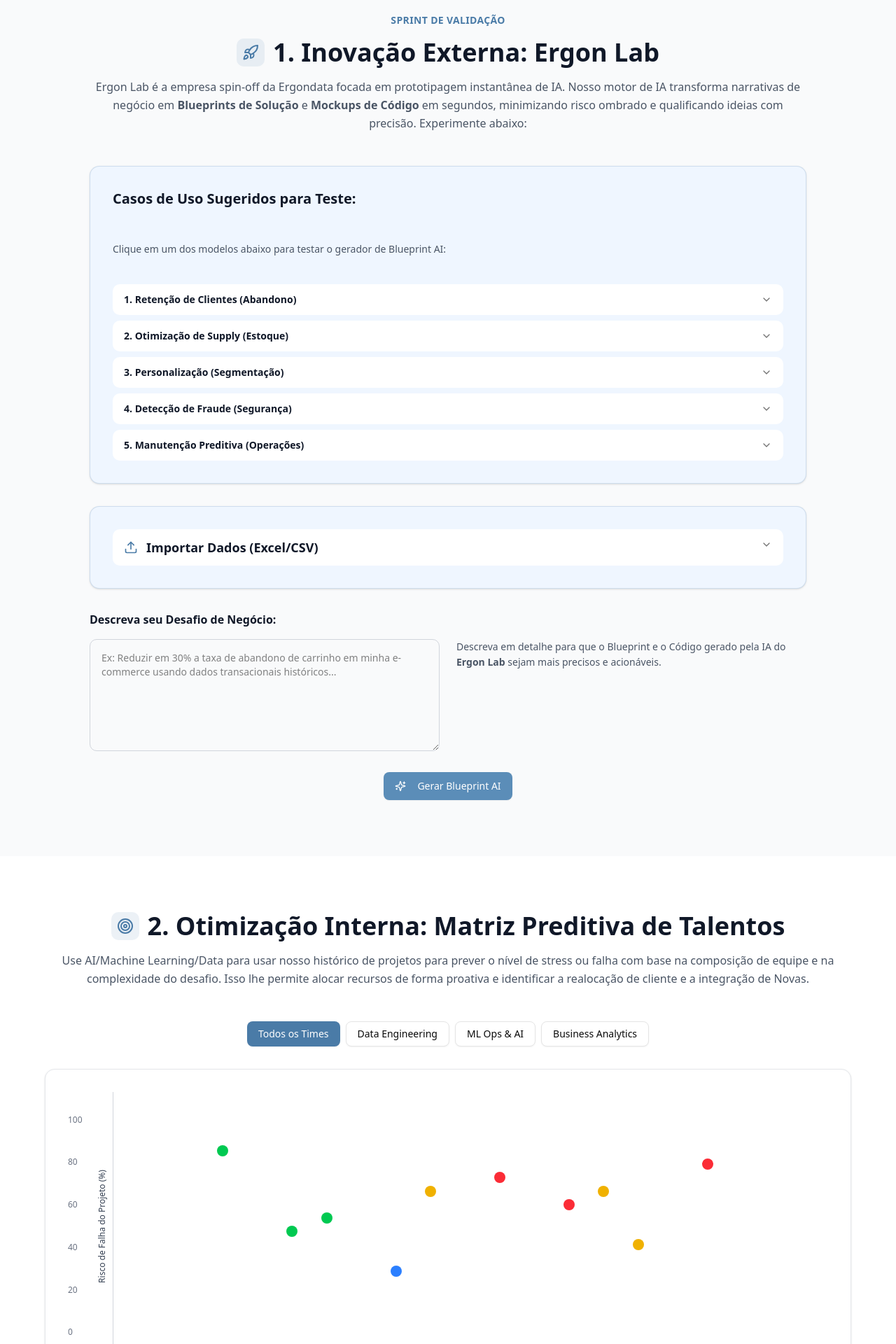
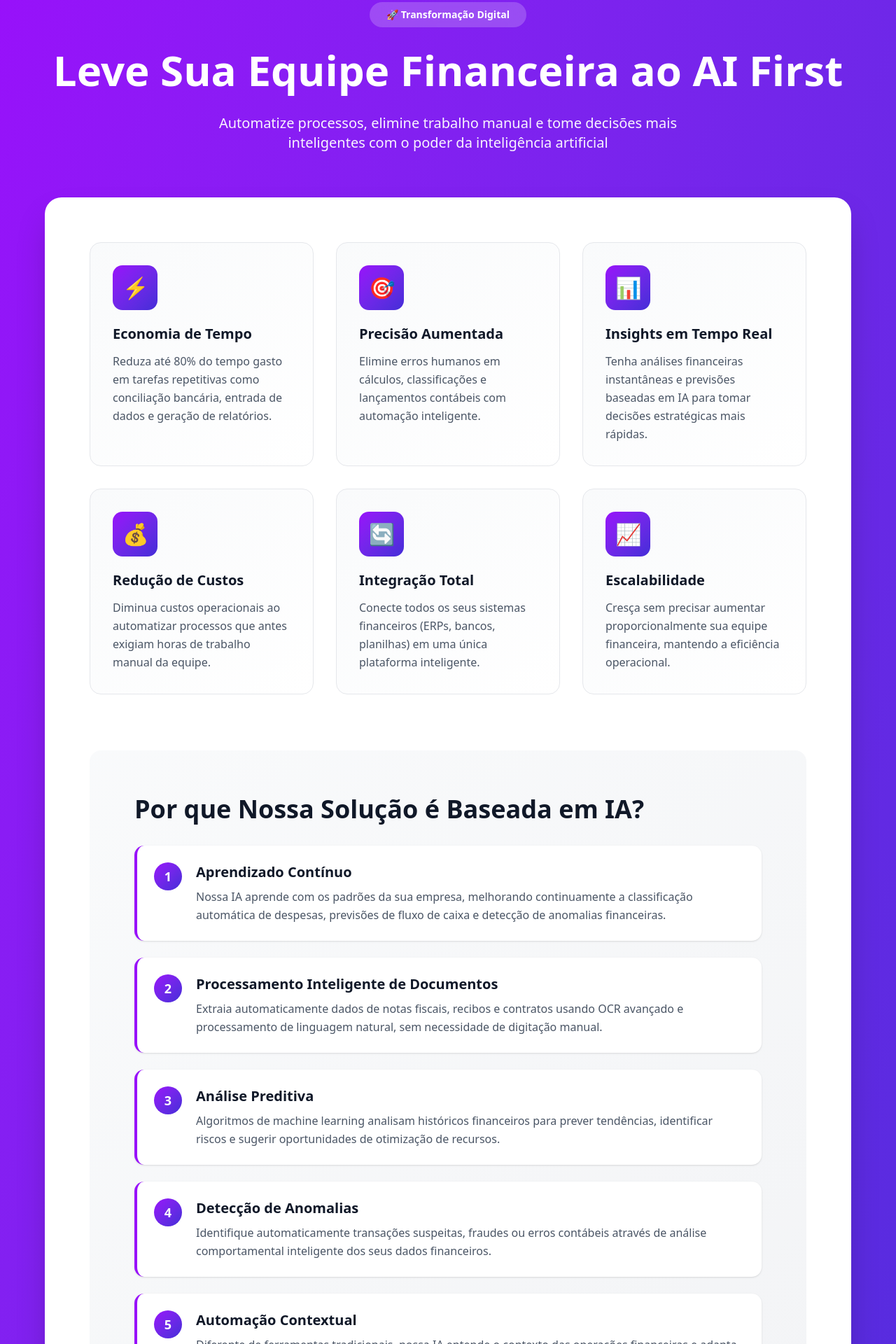
Before and after one commit to ivossos/assignment-app, a Next.js app in the folder Downloads/ergondata-site/: page / in a window 1280 px wide. Shown: the part 880-2800 px from the top of the page at 70% size. Built offline with nearby package versions, Linux system fonts and the light colour scheme.

Commit message:
Add AI First section to homepage
- Convert HTML landing page to React component
- Add benefits grid (6 cards)
- Add Why AI section with 5 reasons
- Add automation examples (8 items)
- Integrate after hero section
- Full responsive design with Tailwind CSS

```diff
--- a/Downloads/ergondata-site/app/page.tsx
+++ b/Downloads/ergondata-site/app/page.tsx
@@ -12,6 +12,7 @@ import { cn } from "@/lib/utils"
 import { PricingSection } from "@/components/pricing-section"
 import { AIDemoSection } from "@/components/ai-demo-section"
 import { DataAnalysisDashboard } from "@/components/data-analysis-dashboard"
+import { AIFirstSection } from "@/components/ai-first-section"
 
 export default function Home() {
   const [activeTab, setActiveTab] = useState("todos")
@@ -390,6 +391,9 @@ export default function Home() {
         <div className="absolute bottom-20 right-10 w-80 h-80 bg-pink-400/40 rounded-full blur-3xl animate-float animation-delay-2000" />
         <div className="absolute top-1/2 left-1/2 w-72 h-72 bg-cyan-400/40 rounded-full blur-3xl animate-float animation-delay-4000" />
       </section>
+
+      {/* AI First Section */}
+      <AIFirstSection />
 
       <section id="ergon-lab" className="bg-gray-50 px-6 py-20">
         <div className="container mx-auto max-w-5xl">
--- /dev/null
+++ b/Downloads/ergondata-site/components/ai-first-section.tsx
@@ -0,0 +1,171 @@
+export function AIFirstSection() {
+  return (
+    <section className="bg-gradient-to-br from-purple-600 to-indigo-700 px-6 py-16">
+      <div className="container mx-auto max-w-6xl">
+        {/* Hero */}
+        <div className="mb-16 text-center">
+          <div className="mb-6 inline-block rounded-full bg-white/20 px-6 py-2 text-sm font-semibold text-white backdrop-blur-md">
+            🚀 Transformação Digital
+          </div>
+          <h1 className="mb-6 text-4xl font-extrabold leading-tight text-white md:text-5xl lg:text-6xl">
+            Leve Sua Equipe Financeira ao AI First
+          </h1>
+          <p className="mx-auto max-w-3xl text-xl font-light text-white/95">
+            Automatize processos, elimine trabalho manual e tome decisões mais inteligentes com o poder da inteligência artificial
+          </p>
+        </div>
+      </div>
+
+      {/* Content Container */}
+      <div className="container mx-auto max-w-6xl rounded-3xl bg-white p-8 shadow-2xl md:p-16">
+        {/* Benefits Grid */}
+        <div className="mb-20 grid gap-8 md:grid-cols-2 lg:grid-cols-3">
+          <BenefitCard icon="⚡" title="Economia de Tempo">
+            Reduza até 80% do tempo gasto em tarefas repetitivas como conciliação bancária, entrada de dados e geração de relatórios.
+          </BenefitCard>
+
+          <BenefitCard icon="🎯" title="Precisão Aumentada">
+            Elimine erros humanos em cálculos, classificações e lançamentos contábeis com automação inteligente.
+          </BenefitCard>
+
+          <BenefitCard icon="📊" title="Insights em Tempo Real">
+            Tenha análises financeiras instantâneas e previsões baseadas em IA para tomar decisões estratégicas mais rápidas.
+          </BenefitCard>
+
+          <BenefitCard icon="💰" title="Redução de Custos">
+            Diminua custos operacionais ao automatizar processos que antes exigiam horas de trabalho manual da equipe.
+          </BenefitCard>
+
+          <BenefitCard icon="🔄" title="Integração Total">
+            Conecte todos os seus sistemas financeiros (ERPs, bancos, planilhas) em uma única plataforma inteligente.
+          </BenefitCard>
+
+          <BenefitCard icon="📈" title="Escalabilidade">
+            Cresça sem precisar aumentar proporcionalmente sua equipe financeira, mantendo a eficiência operacional.
+          </BenefitCard>
+        </div>
+
+        {/* Why AI Section */}
+        <div className="mb-16 rounded-2xl bg-gradient-to-br from-gray-50 to-gray-100 p-10 md:p-16">
+          <h2 className="mb-8 text-3xl font-bold text-gray-900 md:text-4xl">
+            Por que Nossa Solução é Baseada em IA?
+          </h2>
+
+          <div className="space-y-6">
+            <ReasonItem number="1" title="Aprendizado Contínuo">
+              Nossa IA aprende com os padrões da sua empresa, melhorando continuamente a classificação automática de despesas, previsões de fluxo de caixa e detecção de anomalias financeiras.
+            </ReasonItem>
+
+            <ReasonItem number="2" title="Processamento Inteligente de Documentos">
+              Extraia automaticamente dados de notas fiscais, recibos e contratos usando OCR avançado e processamento de linguagem natural, sem necessidade de digitação manual.
+            </ReasonItem>
+
+            <ReasonItem number="3" title="Análise Preditiva">
+              Algoritmos de machine learning analisam históricos financeiros para prever tendências, identificar riscos e sugerir oportunidades de otimização de recursos.
+            </ReasonItem>
+
+            <ReasonItem number="4" title="Detecção de Anomalias">
+              Identifique automaticamente transações suspeitas, fraudes ou erros contábeis através de análise comportamental inteligente dos seus dados financeiros.
+            </ReasonItem>
+
+            <ReasonItem number="5" title="Automação Contextual">
+              Diferente de ferramentas tradicionais, nossa IA entende o contexto das operações financeiras e adapta as automações às necessidades específicas do seu negócio.
+            </ReasonItem>
+          </div>
+        </div>
+
+        {/* Automation Examples */}
+        <div className="rounded-2xl border-2 border-gray-200 bg-white p-10 md:p-16">
+          <h2 className="mb-4 text-center text-3xl font-bold text-gray-900 md:text-4xl">
+            Automações Financeiras Inteligentes
+          </h2>
+          <p className="mb-10 text-center text-lg text-gray-600">
+            Como ferramentas tipo Zapier, mas especializadas para finanças com IA
+          </p>
+
+          <div className="space-y-5">
+            <AutomationItem icon="🏦" title="Conciliação Bancária Automática">
+              Conecte suas contas bancárias e reconcilie automaticamente transações com lançamentos contábeis
+            </AutomationItem>
+
+            <AutomationItem icon="📧" title="Processamento de Notas Fiscais">
+              Extraia dados de NFs recebidas por email e registre automaticamente no sistema financeiro
+            </AutomationItem>
+
+            <AutomationItem icon="💳" title="Gestão de Despesas Corporativas">
+              Classifique e aprove automaticamente despesas com base em políticas da empresa
+            </AutomationItem>
+
+            <AutomationItem icon="📊" title="Relatórios Financeiros Inteligentes">
+              Gere DREs, balanços e relatórios gerenciais automaticamente com análises e insights por IA
+            </AutomationItem>
+
+            <AutomationItem icon="⏰" title="Alertas Proativos">
+              Receba notificações inteligentes sobre vencimentos, fluxo de caixa crítico e oportunidades financeiras
+            </AutomationItem>
+
+            <AutomationItem icon="🔗" title="Integração com ERPs e Sistemas">
+              Sincronize dados entre múltiplos sistemas (SAP, TOTVS, Omie) sem programação
+            </AutomationItem>
+
+            <AutomationItem icon="💹" title="Previsão de Fluxo de Caixa">
+              IA analisa padrões históricos e gera projeções precisas de entradas e saídas
+            </AutomationItem>
+
+            <AutomationItem icon="🤖" title="Assistente Financeiro Virtual">
+              Responda perguntas sobre dados financeiros e execute tarefas via comandos em linguagem natural
+            </AutomationItem>
+          </div>
+        </div>
+
+        {/* CTA */}
+        <div className="mt-16 text-center">
+          <a
+            href="#"
+            className="inline-block rounded-full bg-gradient-to-r from-purple-600 to-indigo-700 px-12 py-4 text-xl font-bold text-white shadow-xl transition-all hover:-translate-y-1 hover:shadow-2xl"
+          >
+            Comece Agora Gratuitamente
+          </a>
+        </div>
+      </div>
+    </section>
+  )
+}
+
+function BenefitCard({ icon, title, children }: { icon: string; title: string; children: React.ReactNode }) {
+  return (
+    <div className="group rounded-2xl border border-gray-200 bg-gradient-to-br from-gray-50 to-white p-8 transition-all hover:-translate-y-2 hover:border-purple-600 hover:shadow-xl">
+      <div className="mb-5 flex h-16 w-16 items-center justify-center rounded-xl bg-gradient-to-br from-purple-600 to-indigo-700 text-3xl">
+        {icon}
+      </div>
+      <h3 className="mb-3 text-xl font-bold text-gray-900">{title}</h3>
+      <p className="leading-relaxed text-gray-600">{children}</p>
+    </div>
+  )
+}
+
+function ReasonItem({ number, title, children }: { number: string; title: string; children: React.ReactNode }) {
+  return (
+    <div className="flex items-start gap-5 rounded-xl border-l-4 border-purple-600 bg-white p-6 shadow-sm">
+      <div className="flex h-10 w-10 flex-shrink-0 items-center justify-center rounded-full bg-gradient-to-br from-purple-600 to-indigo-700 text-lg font-bold text-white">
+        {number}
+      </div>
+      <div>
+        <h4 className="mb-2 text-xl font-semibold text-gray-900">{title}</h4>
+        <p className="leading-relaxed text-gray-600">{children}</p>
+      </div>
+    </div>
+  )
+}
+
+function AutomationItem({ icon, title, children }: { icon: string; title: string; children: React.ReactNode }) {
+  return (
+    <div className="flex items-center gap-5 rounded-xl border border-gray-200 bg-gray-50 p-5 transition-all hover:border-purple-600 hover:bg-gray-100">
+      <div className="text-4xl">{icon}</div>
+      <div className="flex-1">
+        <strong className="block text-lg font-semibold text-gray-900">{title}</strong>
+        <p className="mt-1 text-sm text-gray-600">{children}</p>
+      </div>
+    </div>
+  )
+}
```
